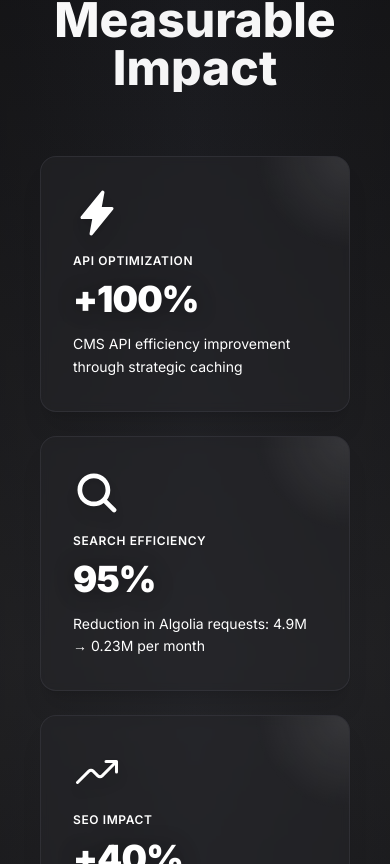
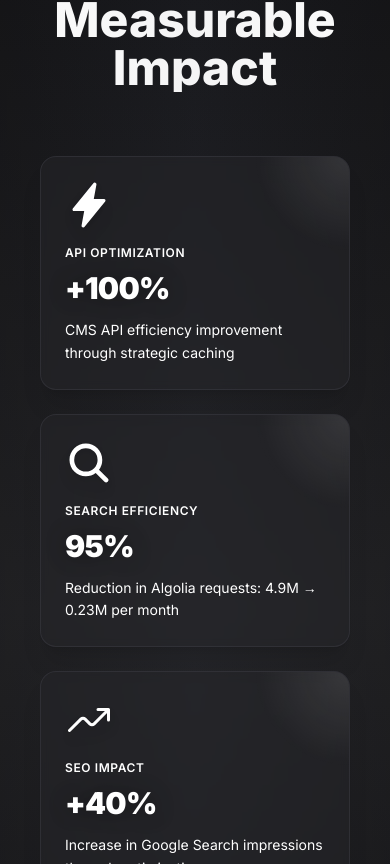
Before and after one commit to patshannon/resume, a Next.js app: page / in a window 390 px wide. Shown: the part 6340-7204 px from the top of the page. Built offline with nearby package versions, Linux system fonts and the light colour scheme.

Commit message:
Fix text clipping on impact metric cards by reducing font sizes

```diff
--- a/src/app/components/ImpactMetrics.tsx
+++ b/src/app/components/ImpactMetrics.tsx
@@ -23,7 +23,7 @@ function MetricCard({ title, value, subtitle, color, delay, icon }: MetricCardPr
       viewport={{ once: true }}
       transition={{ duration: 0.6, delay: delay / 1000 }}
     >
-      <div className="relative bg-zinc-800/50 backdrop-blur-sm rounded-2xl p-8 border border-zinc-700/50 shadow-xl hover:shadow-2xl hover:scale-[1.02] transition-all duration-500 h-full overflow-hidden">
+      <div className="relative bg-zinc-800/50 backdrop-blur-sm rounded-2xl p-6 sm:p-8 border border-zinc-700/50 shadow-xl hover:shadow-2xl hover:scale-[1.02] transition-all duration-500 h-full overflow-hidden">
         {/* Animated gradient background glow */}
         <div
           className="absolute inset-0 opacity-0 group-hover:opacity-20 transition-opacity duration-500 blur-2xl"
@@ -61,7 +61,7 @@ function MetricCard({ title, value, subtitle, color, delay, icon }: MetricCardPr
               stiffness: 200
             }}
           >
-            <div className="text-4xl sm:text-5xl md:text-6xl lg:text-7xl font-black tracking-tight leading-none text-white [text-shadow:_0_0_20px_rgb(0_0_0_/_40%)]">
+            <div className="text-3xl sm:text-4xl md:text-4xl lg:text-5xl font-black tracking-tight leading-none text-white [text-shadow:_0_0_20px_rgb(0_0_0_/_40%)] break-words">
               {value}
             </div>
           </MotionDiv>
```
